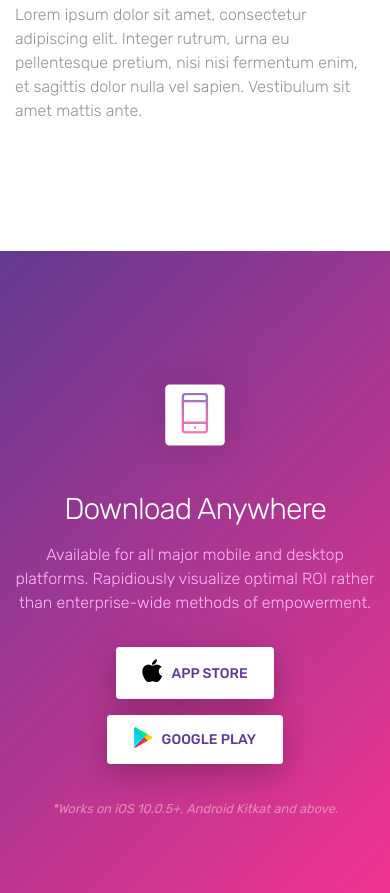
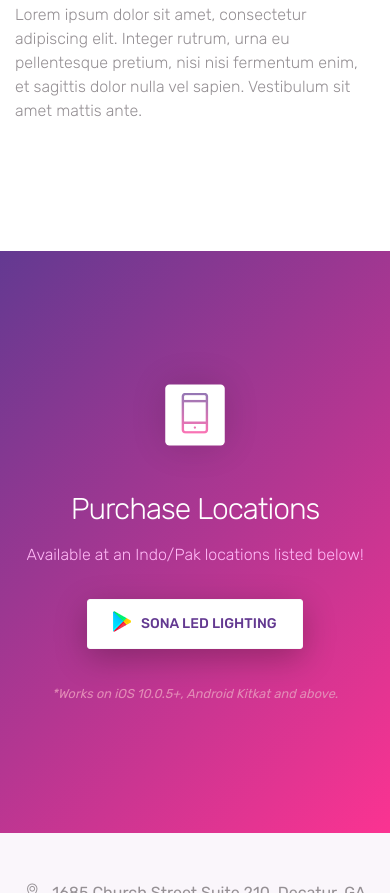
Before and after one commit to dtvmc/dtvmc.github.io, a plain HTML site: page index.html in a window 390 px wide. Shown: the part 11107-12000 px from the top of the page. Drawn offline with Linux system fonts and the light colour scheme.

Commit message:
Purchase information

```diff
--- a/index.html
+++ b/index.html
@@ -48,7 +48,7 @@
                                 <li class="nav-item"> <a class="nav-link" href="#gallery">GALLERY</a> </li>
                                 <li class="nav-item"> <a class="nav-link" href="#pricing">PRICING</a> </li>
                                 <li class="nav-item"> <a class="nav-link" href="#contact">CONTACT</a> </li>
-                                <li class="nav-item"><a href="#" class="btn btn-outline-light my-3 my-sm-0 ml-lg-3">Download</a></li>
+                                <li class="nav-item"><a href="#" class="btn btn-outline-light my-3 my-sm-0 ml-lg-3">Purchase</a></li>
                             </ul>
                         </div>
                     </nav>
@@ -462,12 +462,12 @@
             <div class="call-to-action">
 
                 <div class="box-icon"><span class="ti-mobile gradient-fill ti-3x"></span></div>
-                <h2>Download Anywhere</h2>
-                <p class="tagline">Available for all major mobile and desktop platforms. Rapidiously visualize optimal ROI rather than enterprise-wide methods of empowerment. </p>
+                <h2>Purchase Locations</h2>
+                <p class="tagline">Available at an Indo/Pak locations listed below!</p>
                 <div class="my-4">
 
-                    <a href="#" class="btn btn-light"><img src="images/appleicon.png" alt="icon"> App Store</a>
-                    <a href="#" class="btn btn-light"><img src="images/playicon.png" alt="icon"> Google play</a>
+                    <!-- <a href="#" class="btn btn-light"><img src="images/appleicon.png" alt="icon"> Patel Brothers Atlanta</a> -->
+                    <a href="#" class="btn btn-light"><img src="images/playicon.png" alt="icon"> Sona LED Lighting</a>
                 </div>
                 <p class="text-primary"><small><i>*Works on iOS 10.0.5+, Android Kitkat and above. </i></small></p>
             </div>
```
